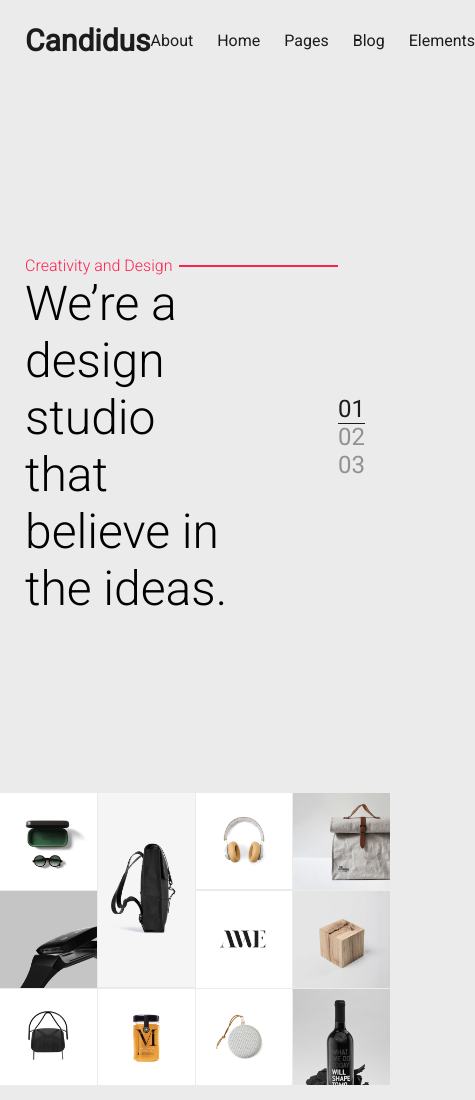
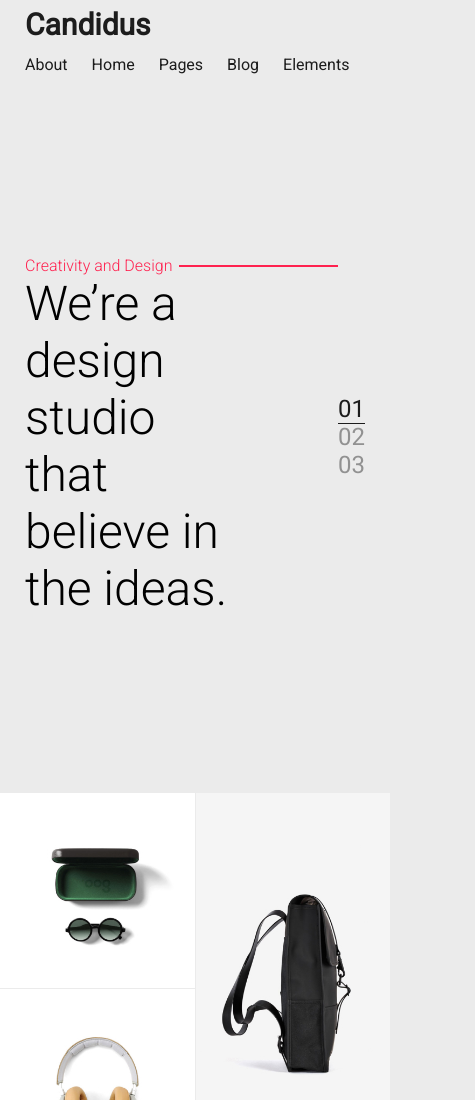
Before and after one commit to towhidulislam2023/candidus-web, a plain HTML site: page index.html in a window 390 px wide. Shown: the top 1100 px of the page, 475 px wide, since content can reach past the window. Drawn offline with Linux system fonts and the light colour scheme.

Commit message:
responsib- done

```diff
--- a/styles/style.css
+++ b/styles/style.css
@@ -33,6 +33,7 @@ body {
     align-items: center;
     justify-content: space-between;
     height: 80px;
+    flex-wrap: wrap;
 
 }
 
@@ -172,3 +173,10 @@ nav ul li a {
     line-height: 19px;
     color: #919191;
 }
+@media screen and (max-width:576px) {
+    .grid-photos {
+        display: grid;
+        grid-template-columns: repeat(2, 1fr);
+        gap: 1px;
+    }
+}
```
